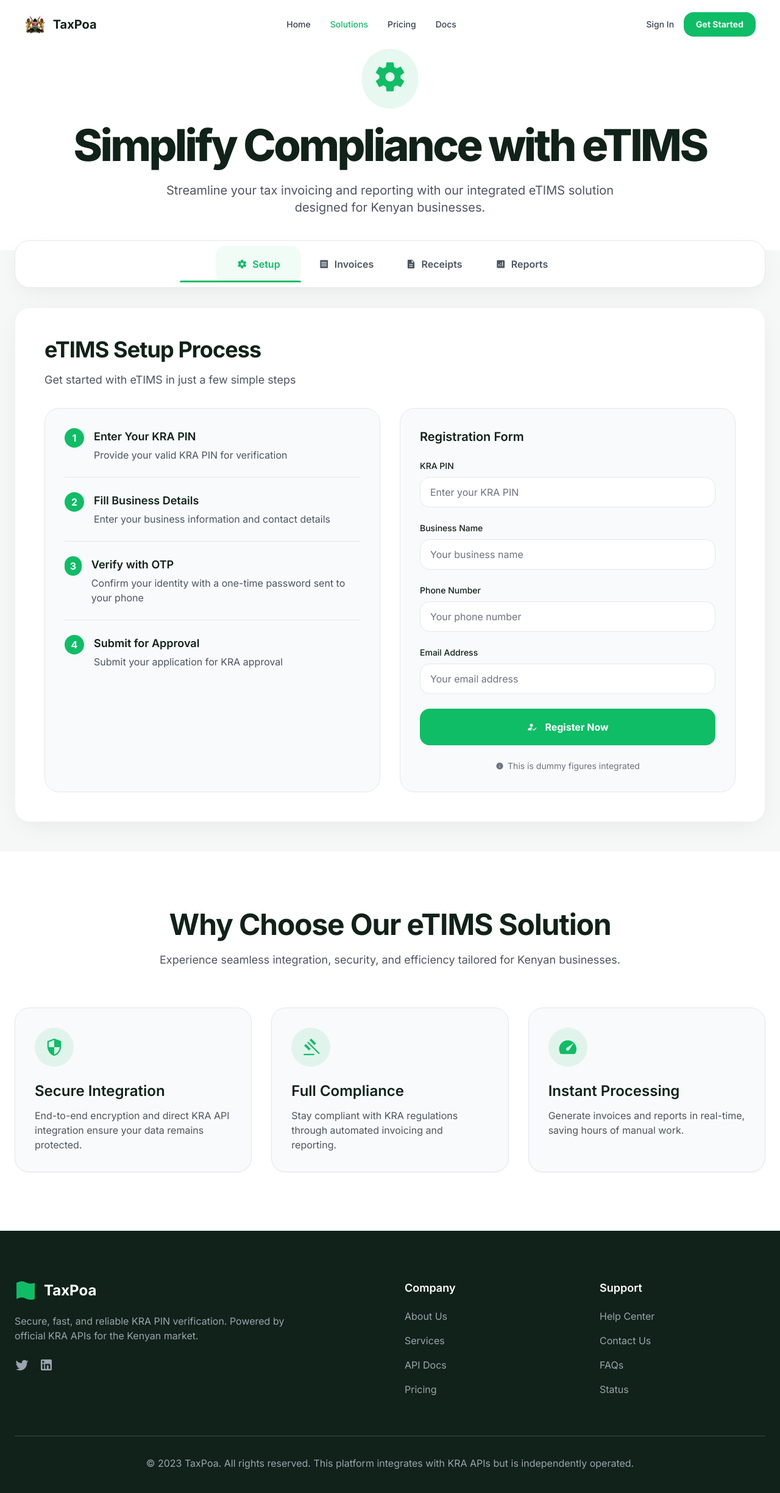
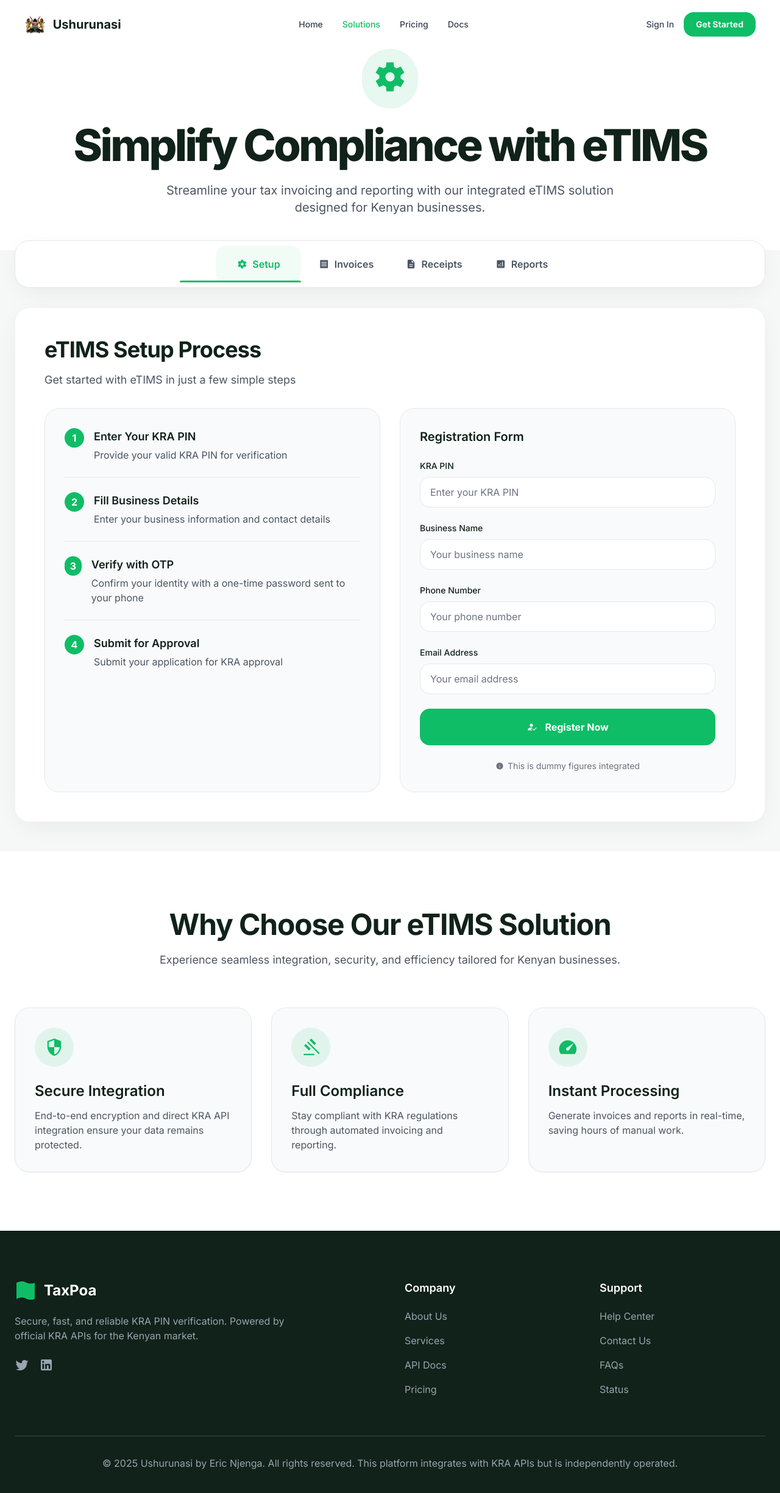
Before and after one commit to Ricky-cloud/Taxpoa, a plain HTML site: page etims.html in a window 1280 px wide. Shown: the whole page at 61% size. Drawn offline with nearby package versions, Linux system fonts and the light colour scheme.

Commit message:
Update etims.html

```diff
--- a/etims.html
+++ b/etims.html
@@ -3,7 +3,7 @@
 <head>
     <meta charset="UTF-8">
     <meta name="viewport" content="width=device-width, initial-scale=1.0">
-    <title>eTIMS - TaxPoa</title>
+    <title>Ushurunasi</title>
     <link href="https://fonts.googleapis.com/css2?family=Inter:wght@400;500;600;700;800;900&display=swap" rel="stylesheet">
     <link href="https://fonts.googleapis.com/css2?family=Material+Symbols+Outlined:opsz,wght,FILL,GRAD@20..48,100..700,0..1,-50..200" rel="stylesheet">
     <script src="https://cdn.tailwindcss.com?plugins=forms,container-queries"></script>
@@ -287,7 +287,7 @@
 <header class="flex items-center justify-between whitespace-nowrap px-4 py-5 sm:px-6 md:px-10 absolute top-0 left-0 w-full z-30 bg-transparent">
     <div class="flex items-center gap-3 text-text-dark">
         <img class="h-8 w-auto" src="images/pngegg.png" alt="Government of Kenya">
-        <a href="index.html" class="text-xl font-bold text-text-dark">TaxPoa</a>
+        <a href="index.html" class="text-xl font-bold text-text-dark">Ushurunasi</a>
     </div>
     <nav class="hidden items-center gap-6 md:flex lg:gap-8">
         <a class="text-sm font-medium text-gray-700 transition-colors hover:text-primary" href="index.html">Home</a>
@@ -673,7 +673,7 @@
             </div>
         </div>
         <div class="mt-8 sm:mt-12 md:mt-16 pt-6 sm:pt-8 border-t border-gray-200/20 text-center text-sm sm:text-base text-gray-400">
-            <p>© 2023 TaxPoa. All rights reserved. This platform integrates with KRA APIs but is independently operated.</p>
+            <p>© 2025 Ushurunasi by Eric Njenga. All rights reserved. This platform integrates with KRA APIs but is independently operated.</p>
         </div>
     </div>
 </footer>
@@ -804,4 +804,5 @@
     });
 </script>
 </body>
+
 </html>
```
